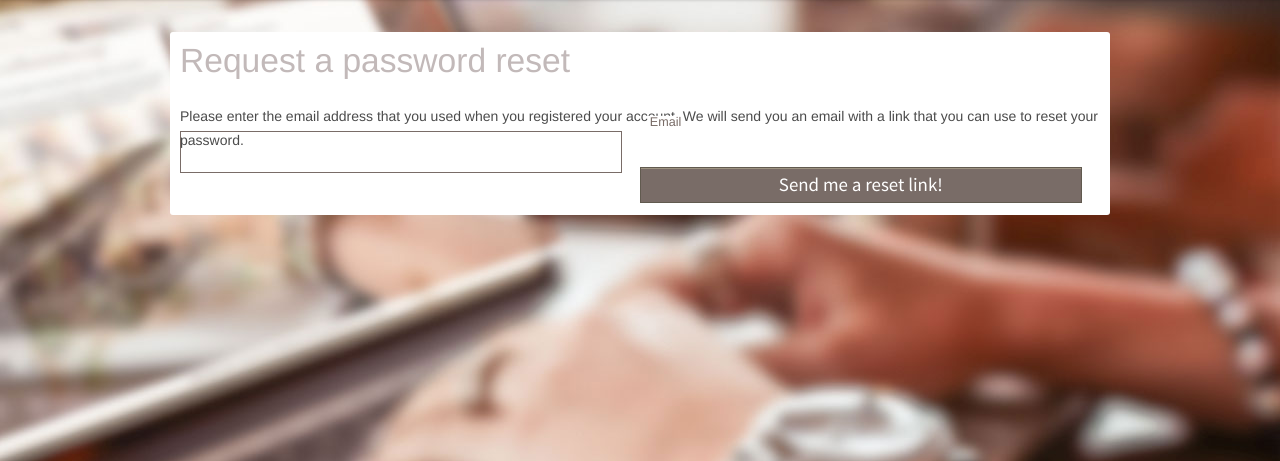
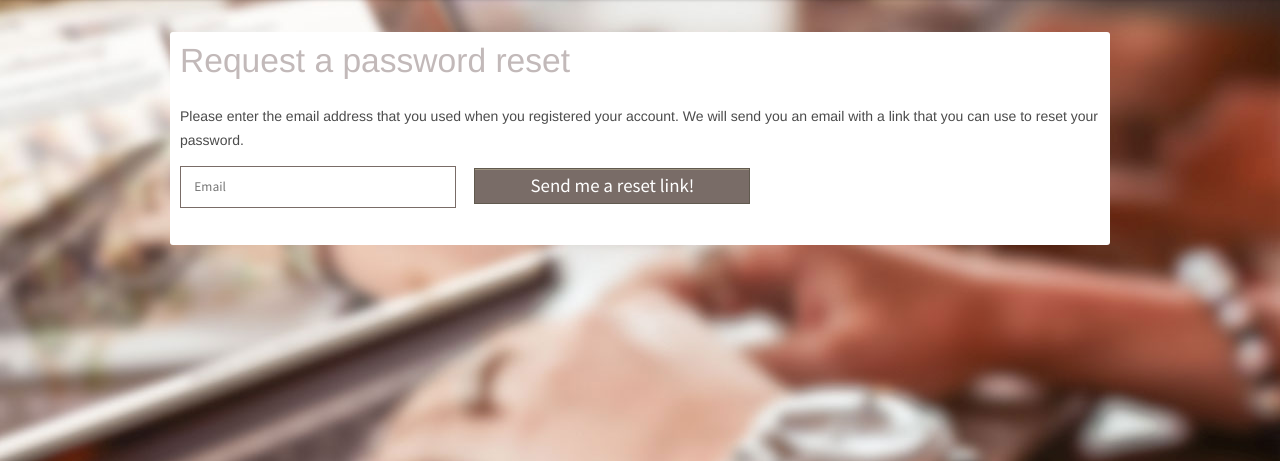
Before and after one commit to coffeestats/coffeestats-django, a Django app: template coffeestats/templates/registration/password_reset_form.html in a window 1280 px wide. Shown: the part 58-519 px from the top of the page. Run offline with Django 3.2, Linux system fonts and the light colour scheme; the template is opened without the code that fills it, so the values that code supplies are empty; some libraries are stand-ins or nearby versions.

Commit message:
#23
- quick fix of password reset

```diff
--- a/coffeestats/templates/registration/password_reset_form.html
+++ b/coffeestats/templates/registration/password_reset_form.html
@@ -11,12 +11,17 @@
 <div class="white-box fullWidth">
   <h2>{% trans "Request a password reset" %}</h2>
   <p>{% blocktrans %}Please enter the email address that you used when you registered your account. We will send you an email with a link that you can use to reset your password.{% endblocktrans %}</p>
-  <form action="{% url "auth_password_reset" %}" method="post" class="inlineform">
+  <form action="{% url "auth_password_reset" %}" method="post">
     {{ form.email.errors }}
-    <input type="email" required pattern="[A-Za-z0-9.%+-]+@[^@]+" name="email" id="id_email" {% if form.email.value %}value="{{ form.email.value }}" {% endif %} autofocus class="left" />
-    <label alt="{% trans "Email" %}" placeholder="{% trans "Email" %}"></label>
-    <input type="submit" name="submit" value="{% trans "Send me a reset link!" %}" class="left" />
+    <div class="leftform">
+      <input type="email" required pattern="[A-Za-z0-9.%+-]+@[^@]+" name="email" id="id_email" {% if form.email.value %}value="{{ form.email.value }}" {% endif %} autofocus class="left" placeholder="{% trans "Email" %}" />
+      <!--<label alt="{% trans "Email" %}" placeholder="{% trans "Email" %}"></label>-->
+    </div>
+    <div class="leftform">
+      <input type="submit" name="submit" value="{% trans "Send me a reset link!" %}" class="left" />
+    </div>
     {% csrf_token %}
+    <div class="clear"></div>
   </form>
   <p></p>
 </div>
```
